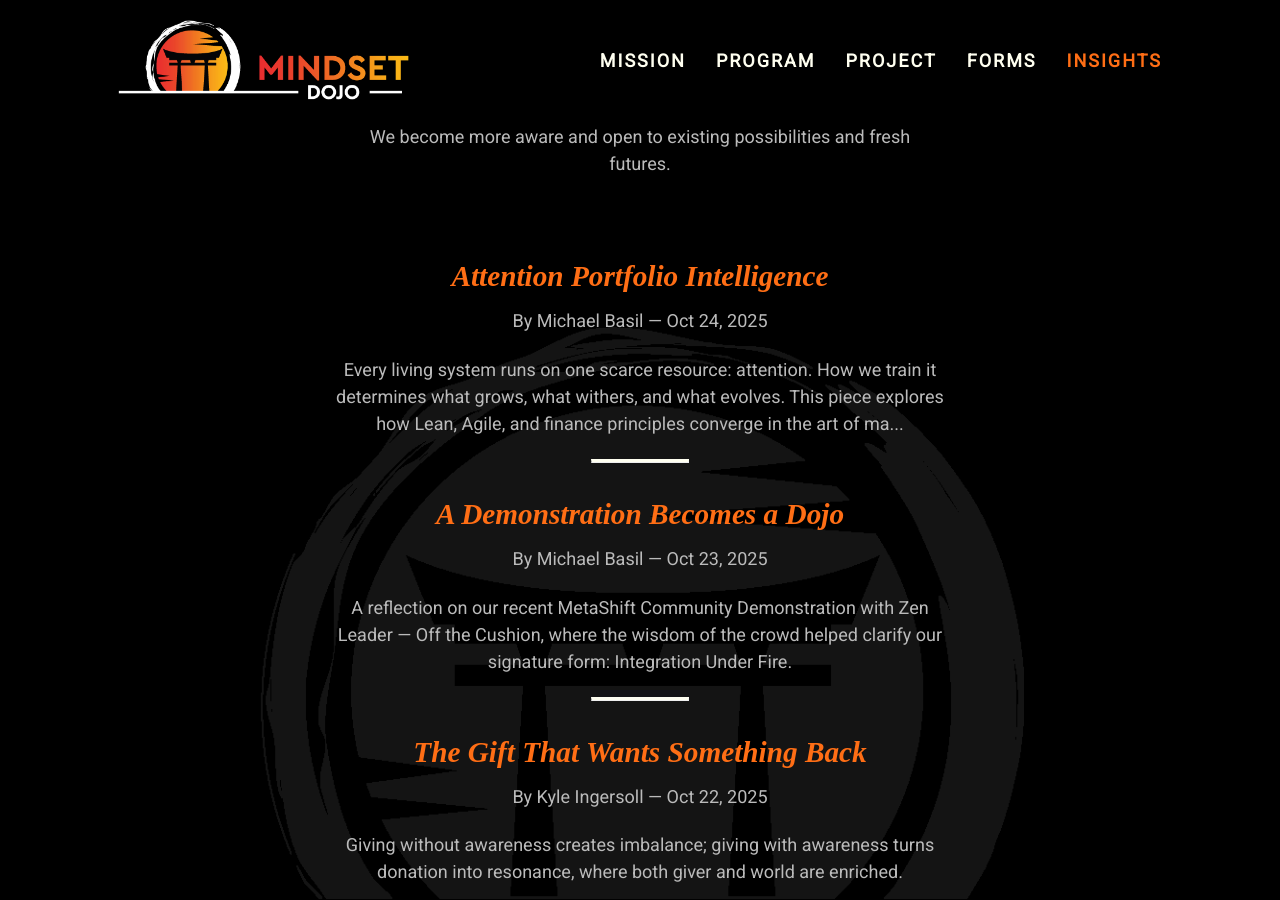
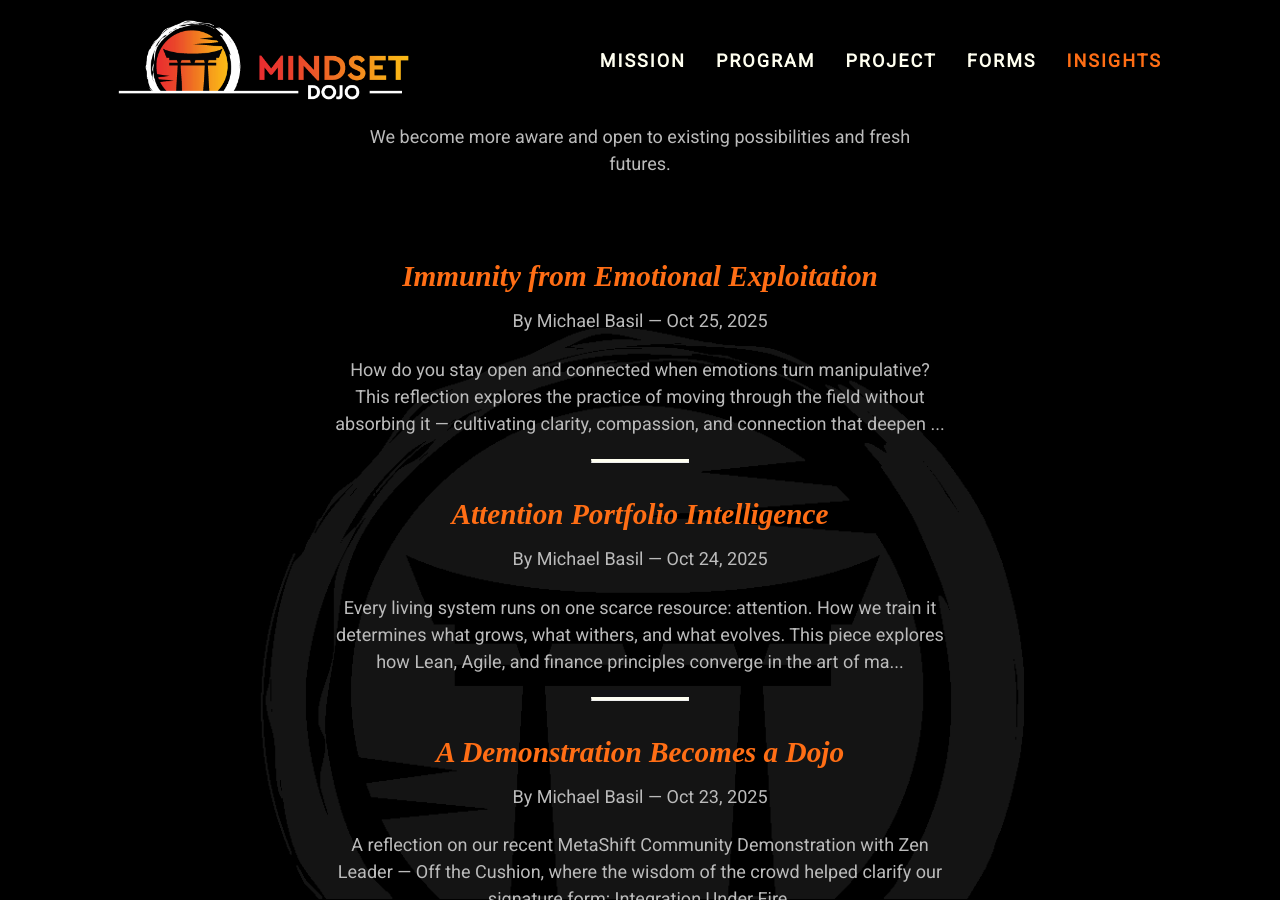
Before and after one commit to mindset-dojo/mindset-dojo.github.io, a Jekyll site: the page built from insights.md, in a window 1280 px wide and 900 px high, scrolled down 362 px. Built offline with Jekyll 4.4.1, drawn with Linux system fonts in a browser that asks for light colours; some web fonts are replaced; some of the changed lines change nothing that is shown; some of the changed text lies outside the part shown.

Commit message:
feat: immunity from emotional exploitation artciel

```diff
--- a/_data/sections/program.yaml
+++ b/_data/sections/program.yaml
@@ -174,6 +174,8 @@ sections:
               url: /insights/force-for-peace/
             - label: Attention Portfolio Intelligence
               url: /insights/attention-portfolio-intelligence
+            - label: "Immunity from Emotional Exploitation"
+              url: /insights/immunity-from-emotional-exploitation/
             - label: 30 minute Zazen with Chosei Zen Virtual Dojo
               url: https://www.choseizen.org/virtual-dojo
             - label: Cultivating a Threshold-Based Authorship Network
--- /dev/null
+++ b/_insights/2025-10-25-immunity-from-emotional-exploitation.md
@@ -0,0 +1,64 @@
+---
+layout: post
+title: Immunity from Emotional Exploitation
+title_mark: Immunity
+date: 2025-10-25
+authors:
+  - michael-basil
+forms:
+  - dojo
+  - circle
+  - mat
+  - genuine-gratitude-expression
+  - integration-under-fire
+principles:
+  - relax
+  - center
+  - meet
+  - resonate
+excerpt: |
+  How do you stay open and connected when emotions turn manipulative? This reflection explores the
+  practice of moving through the field without absorbing it — cultivating clarity, compassion, and
+  connection that deepen rather than divide.
+---
+
+(*Without Harming — or Socially Distancing — Relationships That Matter*)
+
+You’re in a conversation with a family member or a trusted colleague. They sound calm, rational — speaking in measured tones, citing data, articles, or experts that seem credible. You notice, though, that something doesn’t quite match. Their words are tidy, but their body is tight — breath shallow, shoulders rigid, eyes slightly narrowed.
+
+> You stay present. You listen. You breathe.
+
+After a while, the performance of reasonableness gives way to something raw. The truth underneath surfaces: fear, disappointment, grief. The “facts” were never the issue — they were the armor.
+
+It’s in moments like this that emotional exploitation — usually unconscious — begins to show itself. Not manipulation in the villain sense, but the everyday human attempt to use emotion to get safety, agreement, or control. We all do it. And we all feel its drain.
+
+So what do you do?
+
+If you argue, you’re trapped in the surface story. If you withdraw, you confirm their fear. If you try to fix it, you lose yourself in their weather.
+
+The practice is subtler. You stay awake. You **neutralize the emotional exploitation tendency** by remaining aware of your own system. You let their emotion move through the field without absorbing or clinging, maintaining grounding and regulation while staying anchored in presence.
+
+> I’s not easy, rather a trained skill — the nervous system equivalent of Zero Trust.
+
+You:
+
+- **Verify explicitly** — sense what’s real beneath the words.
+- **Grant least privilege** — share only the access your body can safely hold.
+- **Assume breach** — expect projections, stay curious instead of reactive.
+- **Rebalance attention** — redirect energy toward what regenerates you.
+
+Over time, something shifts. You stop trying to *manage* relationships and start *training within them.* Every conflict becomes a kind of dojo — a mat for refining presence. Every difficult conversation becomes a circle for mutual calibration.
+
+Complete isolation isn’t helpful. Presence requires contact — friction, honesty, feedback. The goal isn’t to become untouchable; it’s to become unmanipulable, while staying deeply connected — *without socially distancing relationships that matter.*
+
+I’m grateful for those who share the circle and the training mat with Me — the friends, colleagues, and kin who keep showing up, letting practice transform conversation. Through these exchanges, I learn how to remain clear without closing, how to stay compassionate without compliance.
+
+And the surprising thing?
+
+The relationships don’t just survive this practice — they evolve. The old narratives dissolve. The attachments soften.
+
+What forms is **a network rooted in trust**, not built on shared belief, but cultivated through **enhanced individual and collective awareness.**
+
+This is Self-Authorship for Me — right now — and evolving.
+
+⛩️🌿
```
